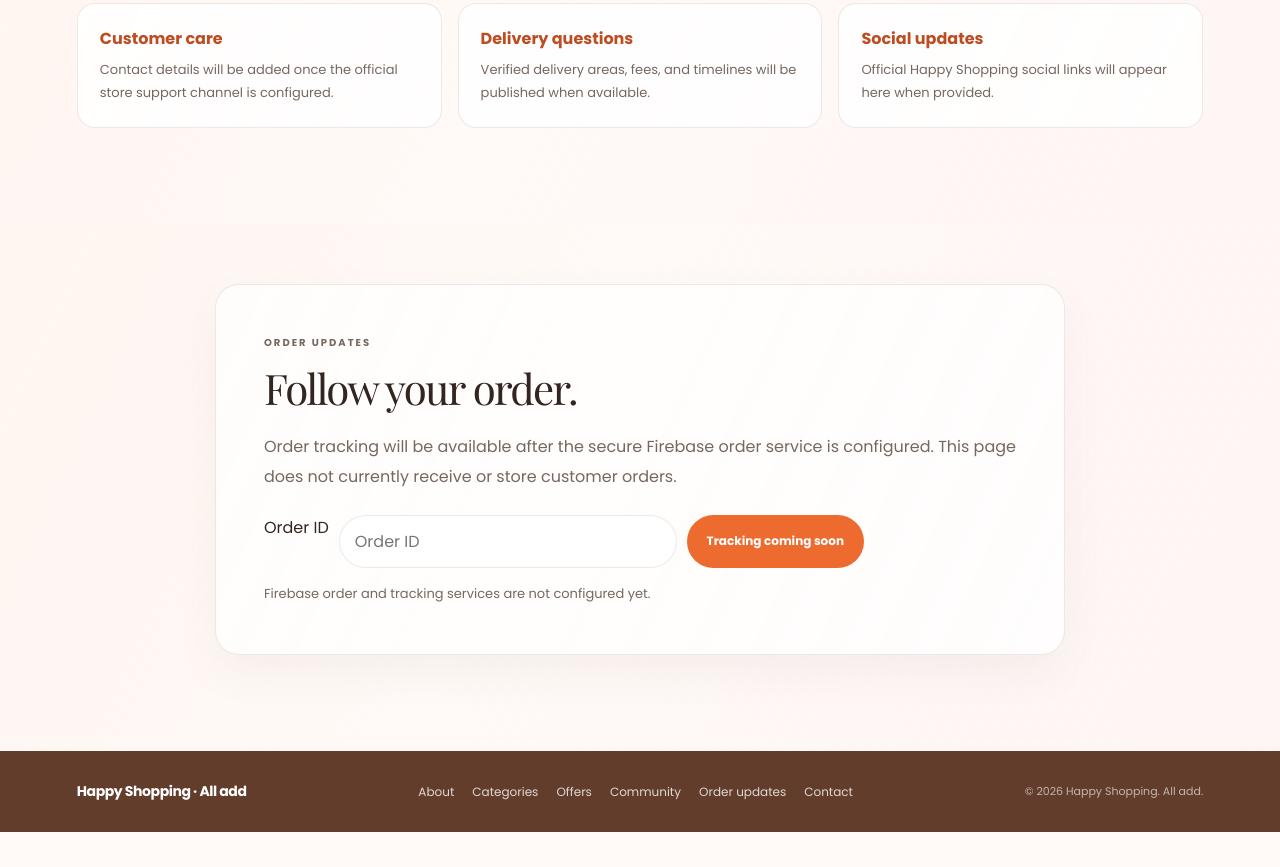
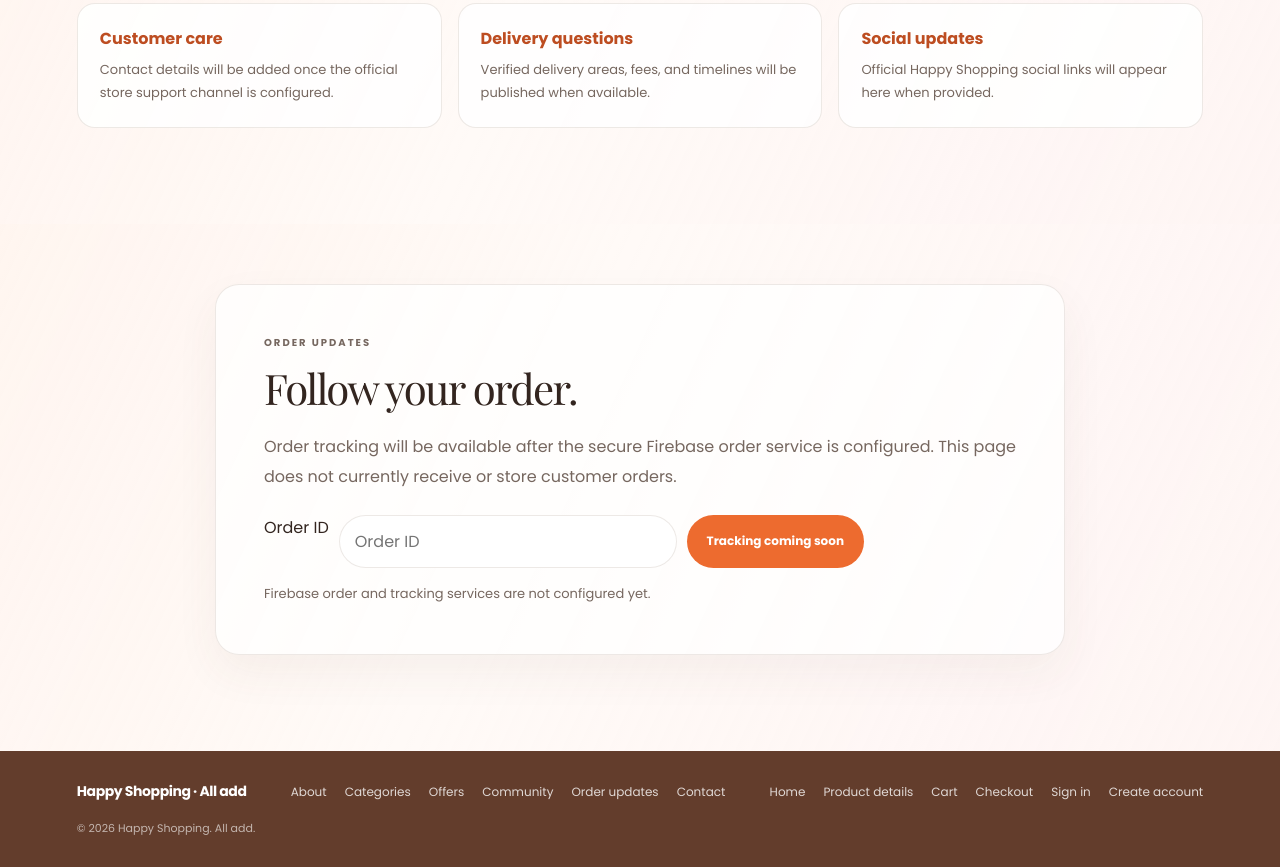
Before and after one commit to fasly-005/Happy-Shopping, a website: page index.html in a window 1280 px wide. Shown: the part 3569-4436 px from the top of the page. Before the commit the page ends 4401 px from the top, so only its background shows below. Drawn offline with nearby package versions, Linux system fonts and the light colour scheme.

Commit message:
Updated code changes

```diff
--- a/index.html
+++ b/index.html
@@ -441,6 +441,9 @@
         <div class="footer-brand">Happy Shopping <span aria-hidden="true">·</span> All add</div>
         <nav class="footer-links" aria-label="Footer navigation">
             <a href="#about">About</a><a href="#categories">Categories</a><a href="#offers">Offers</a><a href="#community">Community</a><a href="#tracking">Order updates</a><a href="#contact">Contact</a>
+        </nav>
+        <nav class="footer-links" aria-label="Store pages">
+            <a href="index.html">Home</a><a href="product.html">Product details</a><a href="cart.html">Cart</a><a href="checkout.html">Checkout</a><a href="login.html">Sign in</a><a href="login.html?mode=signup">Create account</a>
         </nav>
         <p class="footer-copy">© <span id="currentYear"></span> Happy Shopping. All add.</p>
     </footer>
```
